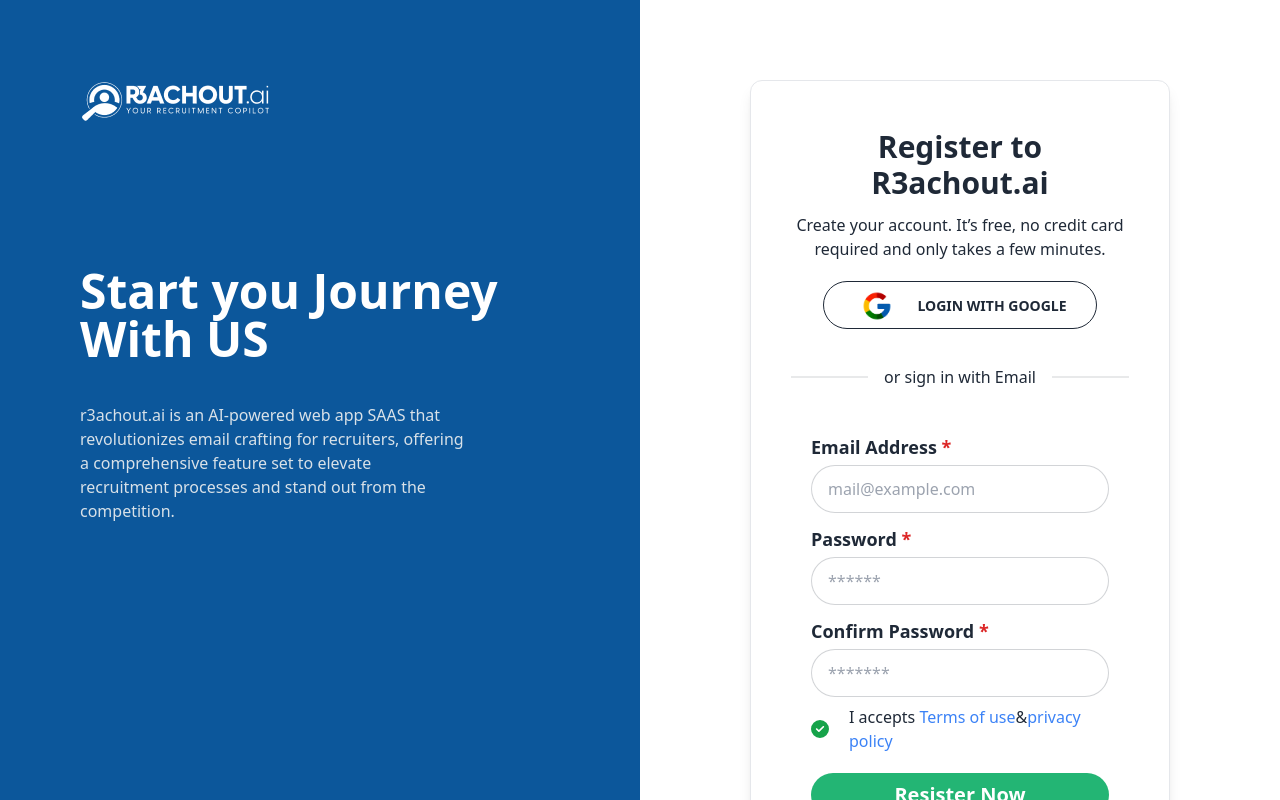
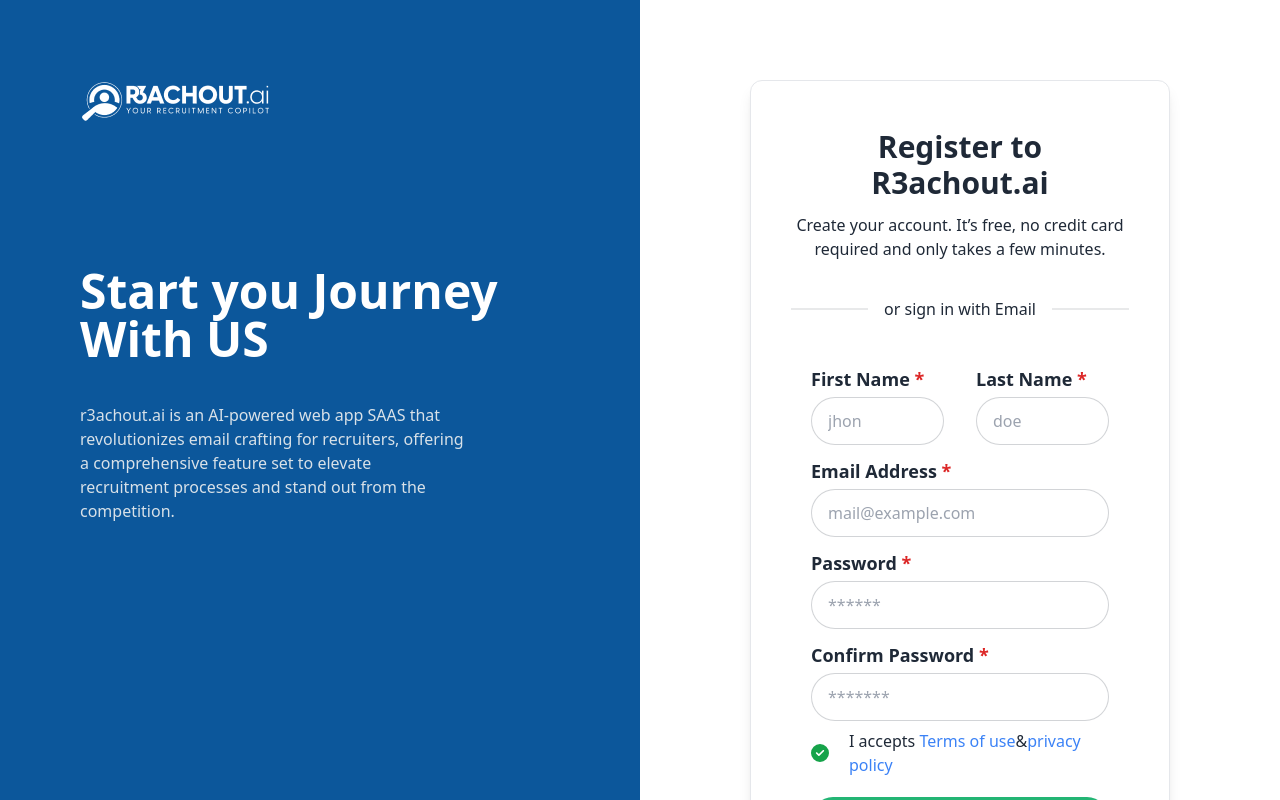
Before and after one commit to Sakib56/r3achout, a React (Vite) app: page /resister in a window 1280 px wide. Shown: the top 800 px of the page. Built offline with nearby package versions, Linux system fonts and the light colour scheme.

Commit message:
firebase authentication added

```diff
--- a/package.json
+++ b/package.json
@@ -13,12 +13,14 @@
     "@fortawesome/fontawesome-svg-core": "^6.4.0",
     "@fortawesome/free-solid-svg-icons": "^6.4.0",
     "@fortawesome/react-fontawesome": "^0.2.0",
+    "firebase": "^10.1.0",
     "localforage": "^1.10.0",
     "match-sorter": "^6.3.1",
     "react": "^18.2.0",
     "react-dom": "^18.2.0",
     "react-router-dom": "^6.14.2",
-    "sort-by": "^1.2.0"
+    "sort-by": "^1.2.0",
+    "sweetalert2": "^11.7.20"
   },
   "devDependencies": {
     "@types/react": "^18.2.15",
--- /dev/null
+++ b/src/Firebase/firebase.config.js
@@ -0,0 +1,18 @@
+// Import the functions you need from the SDKs you need
+import { initializeApp } from "firebase/app";
+// TODO: Add SDKs for Firebase products that you want to use
+// https://firebase.google.com/docs/web/setup#available-libraries
+
+// Your web app's Firebase configuration
+const firebaseConfig = {
+    apiKey: import.meta.env.VITE_apiKey,
+    authDomain: import.meta.env.VITE_authDomain,
+    projectId: import.meta.env.VITE_projectId,
+    storageBucket: import.meta.env.VITE_storageBucket,
+    messagingSenderId: import.meta.env.VITE_messagingSenderId,
+    appId: import.meta.env.VITE_appId
+};
+
+// Initialize Firebase
+const app = initializeApp(firebaseConfig);
+export default app;
--- a/src/Layout/Dashboard.jsx
+++ b/src/Layout/Dashboard.jsx
@@ -61,7 +61,7 @@
             </nav>
 
             {/* drawer section start */}
-            <div className="drawer lg:drawer-open">
+            <div className="drawer lg:drawer-open bg-white">
                 <input id="my-drawer-2" type="checkbox" className="drawer-toggle" />
                 <div className="drawer-content flex flex-col items-center justify-center">
                     {/* Page content here */}
--- /dev/null
+++ b/src/Provider/AuthProvider.jsx
@@ -0,0 +1,55 @@
+import React, { createContext, useEffect, useState } from 'react';
+import { GoogleAuthProvider, createUserWithEmailAndPassword, getAuth,  signInWithEmailAndPassword, signInWithPopup, signOut, updateProfile } from "firebase/auth";
+import app from '../Firebase/firebase.config';
+
+export const AuthContext = createContext()
+const auth = getAuth(app);
+
+
+const AuthProvider = ({ children }) => {
+    const [user, setUser] = useState(null)
+    const [loading, setLoading] = useState(true)
+    const googleProvider = new GoogleAuthProvider()
+
+    const createUser = (email, password) => {
+        setLoading(true)
+        return createUserWithEmailAndPassword(auth, email, password)
+    }
+    const loginUser = (email, password) => {
+        setLoading(true)
+        return signInWithEmailAndPassword(auth, email, password)
+    }
+    const logoutUser = () => {
+        setLoading(true)
+        return signOut(auth)
+    }
+    const googleLogin = () => {
+        setLoading(true)
+        return signInWithPopup(auth, googleProvider)
+    }
+    const updateUserProfile = (name) => {
+        return updateProfile(auth.currentUser, {
+            displayName: name
+        });
+    }
+
+
+
+    const authInfo = {
+        user,
+        loading,
+        createUser,
+        loginUser,
+        logoutUser,
+        googleLogin,
+        updateUserProfile
+    }
+
+    return (
+        <AuthContext.Provider value={authInfo}>
+            {children}
+        </AuthContext.Provider>
+    );
+};
+
+export default AuthProvider;
--- a/src/pages/Home.jsx
+++ b/src/pages/Home.jsx
@@ -11,7 +11,9 @@
         <div className='bg-[#F4F7FB]'>
             <Navbar></Navbar>
             <Banner></Banner>
-            <Features></Features>
+            <div className='lg:mt-[650px]'>
+                <Features></Features>
+            </div>
             <Pricing></Pricing>
             <FreeAccountBanner></FreeAccountBanner>
             <Footer></Footer>
--- a/src/pages/Login/Resister.jsx
+++ b/src/pages/Login/Resister.jsx
@@ -1,11 +1,61 @@
-import React from 'react';
-import { Link } from 'react-router-dom';
+import React, { useContext } from 'react';
+import { Link, useNavigate } from 'react-router-dom';
 import logo from '../../assets/Logo.png';
 import google from '../../assets/google.png';
 import { FontAwesomeIcon } from '@fortawesome/react-fontawesome'
 import { faCheckCircle, faCoffee, faXmarkCircle } from '@fortawesome/free-solid-svg-icons'
+import { AuthContext } from '../../Provider/AuthProvider';
+import Swal from 'sweetalert2';
+
 
 const Resister = () => {
+    const { user, createUser, updateUserProfile, logoutUser } = useContext(AuthContext)
+    const navigate = useNavigate()
+    const handleResister = event => {
+        event.preventDefault()
+        const form = event.target;
+        const firstName = form.firstName.value
+        const lastName = form.lastName.value
+        const email = form.email.value
+        const password = form.password.value
+        const confirmPassword = form.confirmPassword.value;
+        const name = firstName + lastName
+
+
+        if (password != confirmPassword) {
+            Swal.fire({
+                title: 'password and confirm password not match!',
+                text: '',
+                icon: 'warning',
+                confirmButtonText: 'ok'
+            })
+            return;
+        }
+        console.log(firstName, lastName, email, password, confirmPassword,name)
+        createUser(email, password)
+            .then(result => {
+                const loggedUser = result.user;
+                console.log(loggedUser)
+                updateUserProfile(loggedUser, name)
+                    .then(() => { })
+                    .catch(error => console.log(error))
+
+                navigate('/', { replace: true })
+                Swal.fire({
+                    title: 'Successfully Account Created',
+                    text: '',
+                    icon: 'success',
+                    confirmButtonText: 'ok'
+                })
+
+            })
+            .catch(error => {
+                console.log(error.message)
+            })
+
+    }
+
+
     return (
         <section className='grid grid-cols-1 md:grid-cols-2'>
             <div className='bg-[#0C579B] lg:p-20 hidden lg:block'>
@@ -21,12 +71,22 @@
                     <div className='border rounded-xl shadow-lg bg-white w-full md:w-3/4 p-5 md:p-10 max-w-2xl mx-auto'>
                         <h1 className='text-3xl mt-2 font-bold text-center'>Register to R3achout.ai</h1>
                         <p className='text-center mt-3'>Create your account. It’s free, no credit card required and only takes a few minutes.</p>
-                        <div className='px-8 cursor-pointer mt-5'>
-                            <button className='flex items-center justify-center gap-4 btn btn-outline rounded-s-full rounded-e-full  w-full hover:bg-primary hover:border-0'><img className='w-12 h-12 p-2' src={google} alt="" />Login With Google </button>
-                        </div>
                         <div className='divider mt-10'>or sign in with Email</div>
 
-                        <form className='md:p-5'>
+                        <form onSubmit={handleResister} className='md:p-5'>
+                            <div className='form-control grid grid-cols-2 gap-8'>
+                                <div> <label>
+                                    <p className='text-lg font-semibold mb-1 mt-3'>First Name <span className='text-red-600'>*</span></p>
+                                </label>
+                                    <input className="input input-bordered rounded-s-full rounded-e-full w-full" type="text" placeholder='jhon' name="firstName" />
+                                </div>
+                                <div> <label>
+                                    <p className='text-lg font-semibold mb-1 mt-3'>Last Name <span className='text-red-600'>*</span></p>
+                                </label>
+                                    <input className="input input-bordered rounded-s-full rounded-e-full w-full" type="text" placeholder='doe' name="lastName" />
+                                </div>
+
+                            </div>
                             <div className='form-control'>
                                 <label>
                                     <p className='text-lg font-semibold mb-1 mt-3'>Email Address <span className='text-red-600'>*</span></p>
@@ -44,7 +104,7 @@
                                 <label>
                                     <p className='text-lg font-semibold mb-1 mt-3'>Confirm Password <span className='text-red-600'>*</span></p>
                                 </label>
-                                <input className="input rounded-s-full rounded-e-full input-bordered w-full" type="" placeholder='*******' name="password" />
+                                <input className="input rounded-s-full rounded-e-full input-bordered w-full" type="" placeholder='*******' name="confirmPassword" />
                             </div>
                             <div className='flex mt-2 gap-5 items-center'>
                                 <FontAwesomeIcon className='text-green-600 md:text-lg' icon={faCheckCircle} />
```
Also changed, not shown: src/main.jsx (+14 -11 lines), src/pages/Banner.jsx (+14 -6 lines), 1 other file (tests, documents, lock files or other folders).
